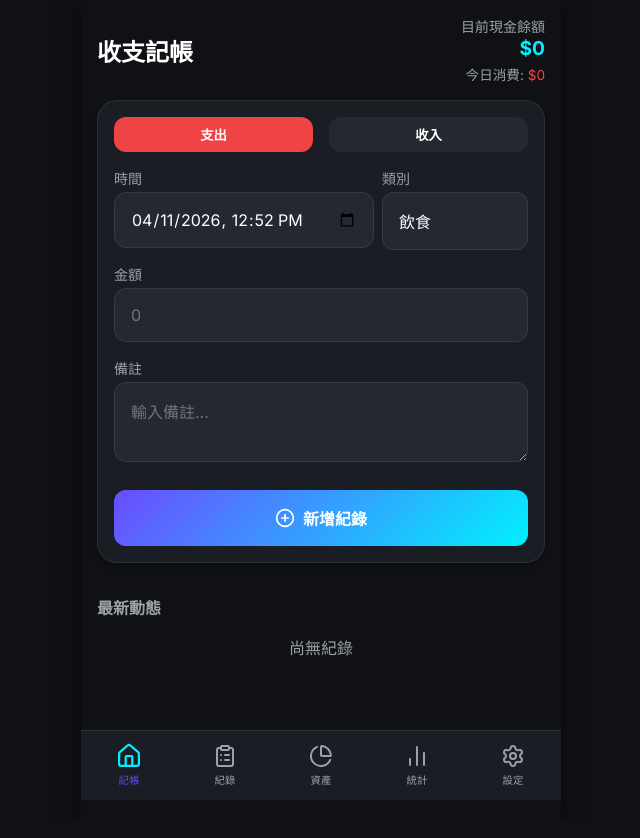
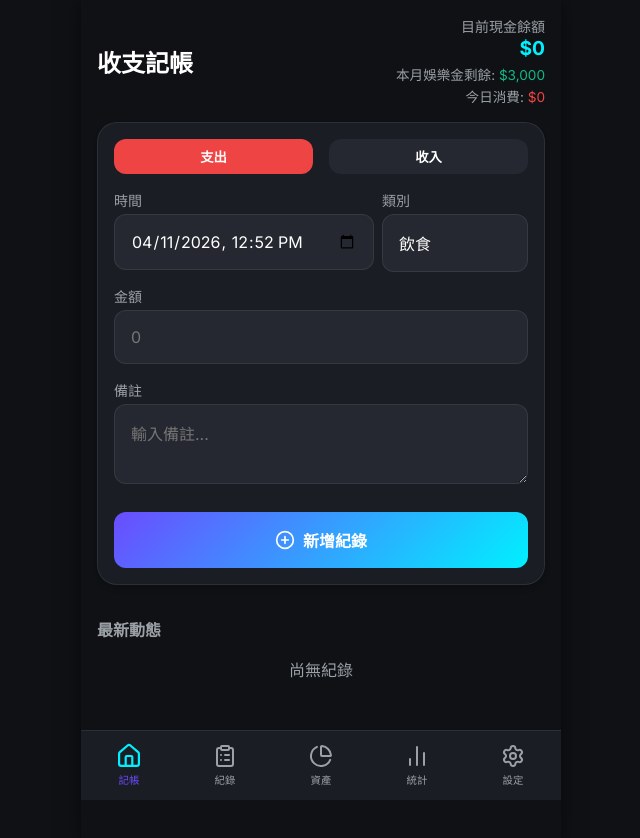
Before and after one commit to nightsky4765/AssetManagement, a React (Vite) app: page / in a window 1280 px wide. Both pictures are taken after a click on the button "完成設定，開始記帳". Shown: the top 838 px of the page, without its empty margins (319-959 px from the left). Built offline with nearby package versions, Linux system fonts and the light colour scheme.

Commit message:
refactor: change entertainment overdraw warning to a non-blocking reminder

```diff
--- a/src/pages/Dashboard.jsx
+++ b/src/pages/Dashboard.jsx
@@ -5,7 +5,7 @@ import CategoryPicker from '../components/CategoryPicker';
 import TransactionIcon from '../components/TransactionIcon';
 
 export default function Dashboard() {
-  const { language, assets, setAssets, transactions, setTransactions, categories } = useAppContext();
+  const { language, assets, setAssets, transactions, setTransactions, categories, allocationTargets } = useAppContext();
   const isZHTW = language === 'zh-TW';
 
   const [type, setType] = useState('expense');
@@ -20,6 +20,54 @@ export default function Dashboard() {
   };
   const [datetime, setDatetime] = useState(getLocalDatetime());
 
+  const monthlyIncome = useMemo(() => {
+    const now = new Date();
+    const currentMonthIncome = transactions
+      .filter(tx => {
+        const d = new Date(tx.date);
+        return tx.type === 'income' && d.getFullYear() === now.getFullYear() && d.getMonth() === now.getMonth();
+      })
+      .reduce((a, b) => a + b.amount, 0);
+
+    if (currentMonthIncome > 0) return currentMonthIncome;
+
+    const lastIncomeTx = transactions.find(tx => tx.type === 'income');
+    if (!lastIncomeTx) return 30000;
+
+    const lastIncomeDate = new Date(lastIncomeTx.date);
+    const lastMonthIncome = transactions
+      .filter(tx => {
+        const d = new Date(tx.date);
+        return tx.type === 'income' && d.getFullYear() === lastIncomeDate.getFullYear() && d.getMonth() === lastIncomeDate.getMonth();
+      })
+      .reduce((a, b) => a + b.amount, 0);
+
+    return lastMonthIncome > 0 ? lastMonthIncome : 30000;
+  }, [transactions]);
+
+  const getAmount = (targetObj, base) => {
+    if (!targetObj) return 0;
+    if (targetObj.type === 'fixed') return targetObj.value;
+    return base * (targetObj.value / 100);
+  };
+
+  const entertainmentTarget = getAmount(allocationTargets?.entertainment || { type: 'percent', value: 10 }, monthlyIncome);
+
+  const currentMonthEntertainmentExpense = useMemo(() => {
+    const now = new Date();
+    return transactions
+      .filter(tx => {
+        const d = new Date(tx.date);
+        return tx.type === 'expense' &&
+               (tx.category === '娛樂' || tx.category === 'Entertainment') &&
+               d.getFullYear() === now.getFullYear() &&
+               d.getMonth() === now.getMonth();
+      })
+      .reduce((a, b) => a + b.amount, 0);
+  }, [transactions]);
+
+  const remainingEntertainment = entertainmentTarget - currentMonthEntertainmentExpense;
+
   const todayExpense = useMemo(() => {
     const now = new Date();
     return transactions
@@ -29,7 +77,6 @@ export default function Dashboard() {
       })
       .reduce((a, b) => a + b.amount, 0);
   }, [transactions]);
-
   useEffect(() => {
     const targetCats = type === 'expense' ? categories.expense : categories.income;
     if (!category || !targetCats.includes(category)) {
@@ -42,6 +89,16 @@ export default function Dashboard() {
     if (!amount || Number(amount) <= 0) return;
 
     const numAmount = Number(amount);
+
+    if (type === 'expense' && (category === '娛樂' || category === 'Entertainment')) {
+      if (remainingEntertainment - numAmount < 0) {
+        const over = numAmount - remainingEntertainment;
+        const msg = isZHTW
+          ? `提醒：加上這筆消費後，本月「娛樂金」已超支 $${Math.floor(over).toLocaleString()}！`
+          : `Reminder: Your entertainment fund is now overdrawn by $${Math.floor(over).toLocaleString()}!`;
+        window.alert(msg);
+      }
+    }
 
     const newTx = {
       id: Date.now().toString(),
@@ -79,6 +136,9 @@ export default function Dashboard() {
           <span className="input-label" style={{ marginBottom: 0 }}>{isZHTW ? '目前現金餘額' : 'Cash Balance'}</span>
           <strong style={{ fontSize: '1.2rem', color: 'var(--accent-secondary)' }}>${assets.cash.toLocaleString()}</strong>
           <div style={{ fontSize: '0.85rem', color: 'var(--text-secondary)', marginTop: '4px' }}>
+            {isZHTW ? '本月娛樂金剩餘' : 'Ent. Fund'}: <span style={{ color: remainingEntertainment < 0 ? 'var(--danger)' : 'var(--success)' }}>${Math.floor(remainingEntertainment).toLocaleString()}</span>
+          </div>
+          <div style={{ fontSize: '0.85rem', color: 'var(--text-secondary)', marginTop: '2px' }}>
             {isZHTW ? '今日消費' : 'Today\'s Exp'}: <span style={{ color: 'var(--danger)' }}>${todayExpense.toLocaleString()}</span>
           </div>
         </div>
```
